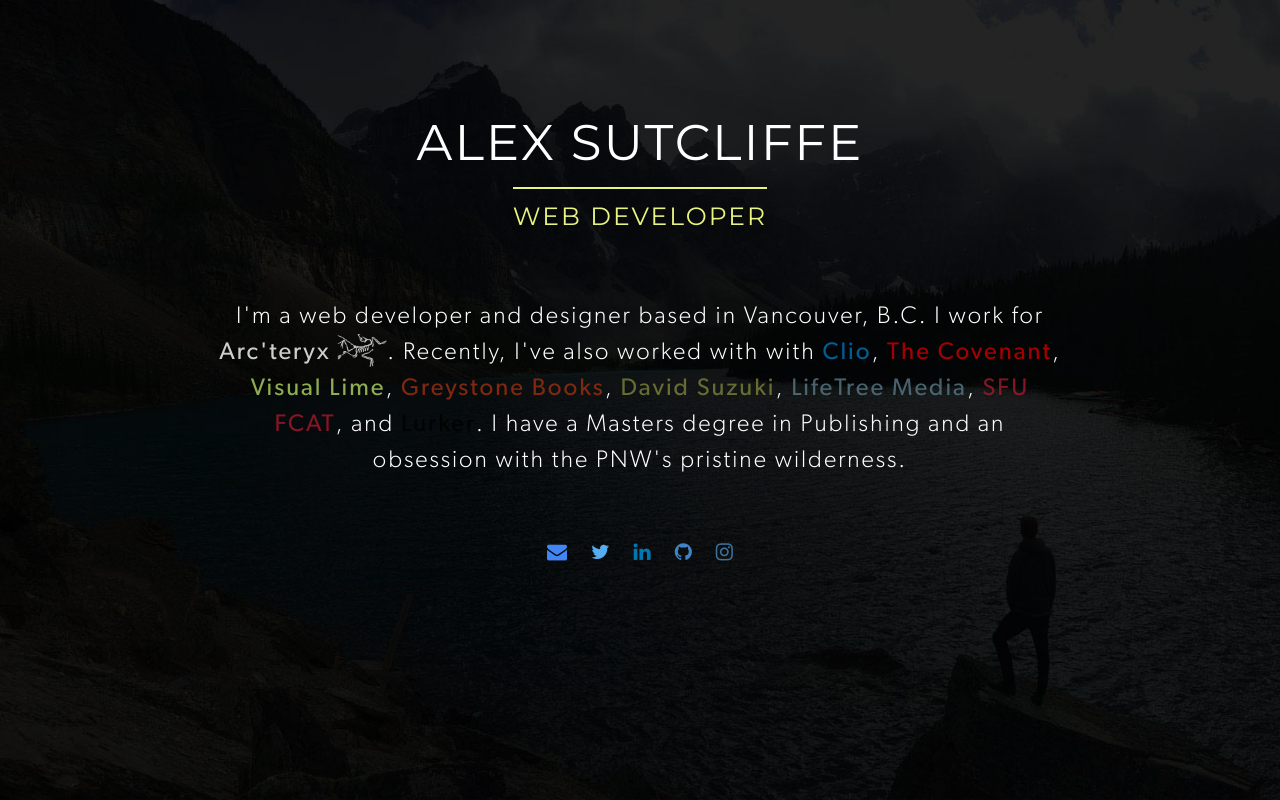
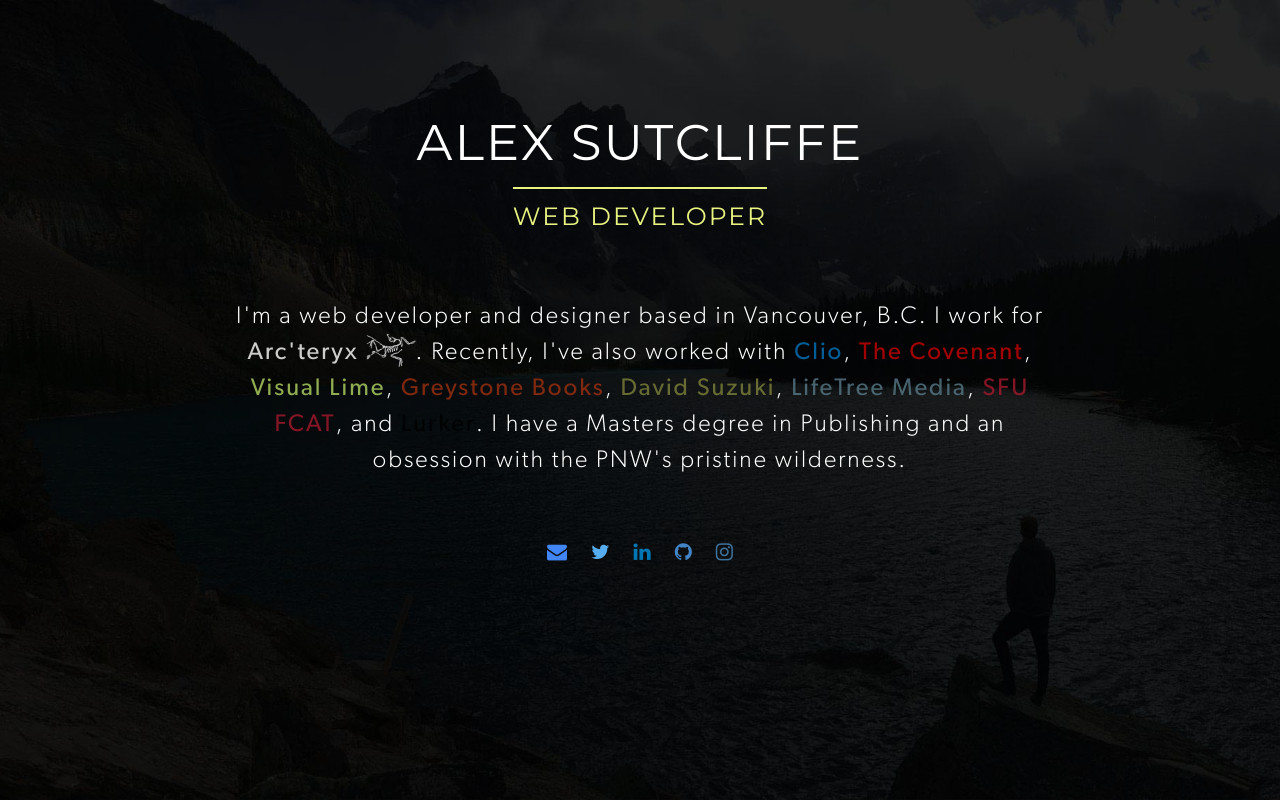
Before and after one commit to alololox/alololox.github.io, a plain HTML site: page index.html in a window 1280 px wide. Drawn offline with nearby package versions, Linux system fonts and the light colour scheme.

Commit message:
update bio

```diff
--- a/index.html
+++ b/index.html
@@ -25,7 +25,7 @@
                 <h1>Alex Sutcliffe<br><span>Web Developer</span></h1>
             </div>
             <div class="body">
-                <p>I'm a web developer and designer based in Vancouver, B.C. I work for <a href="http://www.arcteryx.com" class="arcteryx" target="_blank">Arc'teryx <img class="arclogo" src="assets/img/arc1.png" alt="Arc'teryx Bird Logo"></a>. Recently, I've also worked with with <a href="https://www.clio.com" class="clio" target="_blank">Clio</a>, <a href="http://www.alexsutcliffe.com/The-Covenant/" class="covenantfestival" target="_blank">The Covenant</a>, <a href="http://www.visual-lime.com" class="visuallime" target="_blank">Visual Lime</a>, <a href="http://www.greystonebooks.com" class="greystone" target="_blank">Greystone Books</a>, <a href="http://www.davidsuzukibooks.com" class="suzuki" target="_blank">David Suzuki</a>, <a href="http://www.lifetreemedia.com" class="lifetree" target="_blank">LifeTree Media</a>, <a href="http://www.sfu.ca/fcat.html" class="sfu" target="_blank">SFU FCAT</a>, and <a href="http://www.lurkersgrave.com" class="lurker" target="_blank">Lurker</a>. I have a Masters degree in Publishing and an obsession with the PNW's pristine wilderness.</p>
+                <p>I'm a web developer and designer based in Vancouver, B.C. I work for <a href="http://www.arcteryx.com" class="arcteryx" target="_blank">Arc'teryx <img class="arclogo" src="assets/img/arc1.png" alt="Arc'teryx Bird Logo"></a>. Recently, I've also worked with <a href="https://www.clio.com" class="clio" target="_blank">Clio</a>, <a href="http://www.alexsutcliffe.com/The-Covenant/" class="covenantfestival" target="_blank">The Covenant</a>, <a href="http://www.visual-lime.com" class="visuallime" target="_blank">Visual Lime</a>, <a href="http://www.greystonebooks.com" class="greystone" target="_blank">Greystone Books</a>, <a href="http://www.davidsuzukibooks.com" class="suzuki" target="_blank">David Suzuki</a>, <a href="http://www.lifetreemedia.com" class="lifetree" target="_blank">LifeTree Media</a>, <a href="http://www.sfu.ca/fcat.html" class="sfu" target="_blank">SFU FCAT</a>, and <a href="http://www.lurkersgrave.com" class="lurker" target="_blank">Lurker</a>. I have a Masters degree in Publishing and an obsession with the PNW's pristine wilderness.</p>
             </div>
         </div>
             <div class="social">
```
